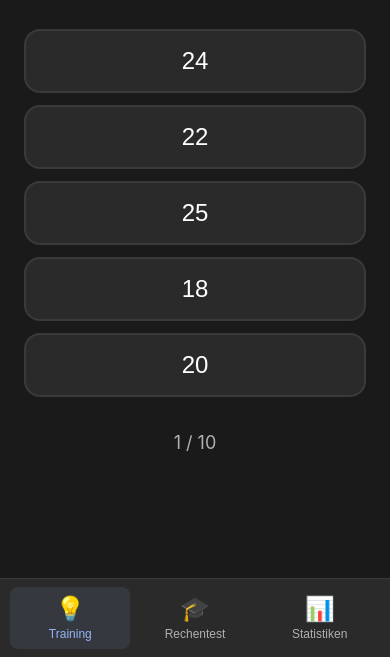
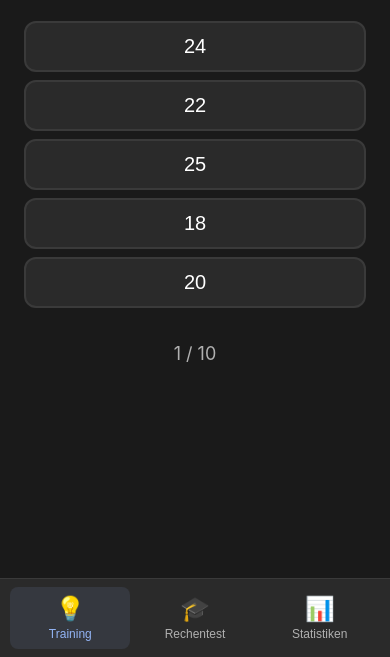
Before and after one commit to gruboter/1mal1, a plain HTML site: page index.html in a window 390 px wide. Both pictures are taken after a click on the button "2er-Reihe". Shown: the part 187-844 px from the top of the page. Drawn offline with Linux system fonts and the light colour scheme.

Commit message:
Antwort-Buttons weiter verkleinert für bessere Mobile-Ansicht

```diff
--- a/styles.css
+++ b/styles.css
@@ -249,23 +249,23 @@ main {
 .question {
     text-align: center;
     font-size: 2rem;
-    margin-bottom: 2rem;
+    margin-bottom: 1.5rem;
     font-weight: 500;
 }
 
 .answers {
     display: flex;
     flex-direction: column;
-    gap: 0.75rem;
+    gap: 0.5rem;
 }
 
 .answer-btn {
     background-color: var(--bg-secondary);
     color: var(--text-primary);
     border: 2px solid var(--bg-tertiary);
-    padding: 1rem;
-    border-radius: 1rem;
-    font-size: 1.5rem;
+    padding: 0.75rem;
+    border-radius: 0.75rem;
+    font-size: 1.25rem;
     font-weight: 500;
     cursor: pointer;
     transition: all 0.2s;
```
